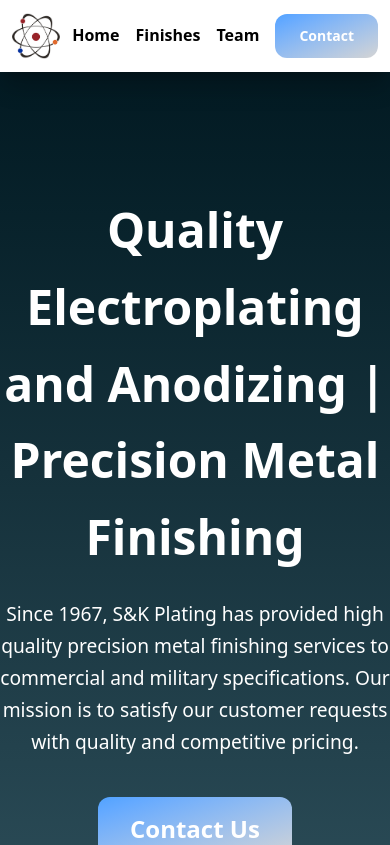
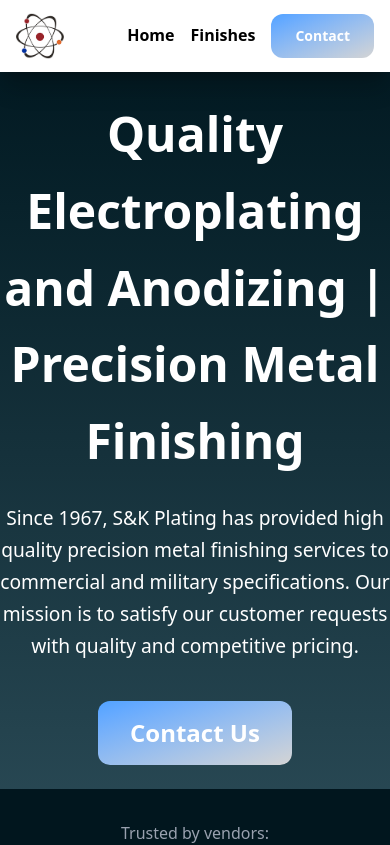
Before and after one commit to rjindavidson/sk, a Next.js app: page / in a window 390 px wide. Shown: the top 845 px of the page. Built offline with nearby package versions, Linux system fonts and the light colour scheme; what tailwind-animations would draw is missing.

Commit message:
header links

```diff
--- a/components/Footer.tsx
+++ b/components/Footer.tsx
@@ -2,7 +2,7 @@ import Image from "next/image";
 
 const Footer = () => {
   return (
-    <section id="" className="flex flex-col items-center justify-between text-center text-white h-screen">
+    <section id="contact" className="flex flex-col items-center justify-between text-center text-white h-screen">
       <div className="flex items-center justify-center h-[50vh] bg-[#124559] w-full">
         <div className="flex flex-col">
           <h2 className="font-bold text-[3rem]">Get in contact with us!</h2>
--- a/components/Gallery.tsx
+++ b/components/Gallery.tsx
@@ -2,7 +2,7 @@ import Image from 'next/image';
 
 const Gallery = () => {
   return (
-    <section className="flex flex-col items-center justify-center bg-white py-12 h-screen">
+    <section id="gallery" className="flex flex-col items-center justify-center bg-white py-12 h-screen">
       <div className="max-w-5xl text-center">
         <h2 className="font-bold text-[2.5rem]">What we do:</h2>
         <p className="text-[1.2rem] leading-8 p-8">Lorem ipsum dolor sit amet consectetur adipisicing elit. Nostrum amet distinctio cumque quod aperiam maxime temporibus ab quisquam nisi enim nemo consequatur accusamus expedita, eaque corrupti nam pariatur porro quibusdam!</p>
--- a/components/Header.tsx
+++ b/components/Header.tsx
@@ -5,7 +5,7 @@ import CTAButton from "./Button";
 const Header = () => {
   return (
     <header className="fixed top-0 left-0 right-0 w-full h-18 z-50 shadow-xl/20 bg-white">
-      <div className="flex px-3 md:px-6 items-center justify-between h-full max-h-full">
+      <div className="flex px-4 md:px-6 items-center justify-between h-full max-h-full">
         <div className="h-12">
           <Link href="#home">
             <Image alt="S&K Plating" height={0} width={0} sizes="100vw" className="w-12 h-12 object-contain transition-all duration-300 hover:scale-110" src="/sk-logo.png" />
@@ -14,18 +14,14 @@ const Header = () => {
         <nav className="h-16">
           <ul className="flex h-full items-center justify-center gap-4 font-semibold">
             <li>
-              <Link className="transition-all duration-300 hover:scale-105 block" href="">Home</Link>
+              <Link className="transition-all duration-300 hover:scale-105 block" href="#home">Home</Link>
             </li>
             <li>
-              <Link className="transition-all duration-300 hover:scale-105 hidden md:block" href="">Finishes & Coatings</Link>
-              <Link className="transition-all duration-300 hover:scale-105 md:hidden" href="">Finishes</Link>
+              <Link className="transition-all duration-300 hover:scale-105 hidden md:block" href="#gallery">Finishes & Coatings</Link>
+              <Link className="transition-all duration-300 hover:scale-105 md:hidden" href="#gallery">Finishes</Link>
             </li>
             <li>
-              <Link className="transition-all duration-300 hover:scale-105 hidden md:block" href="">Meet the Team</Link>
-              <Link className="transition-all duration-300 hover:scale-105 md:hidden" href="">Team</Link>
-            </li>
-            <li>
-              <CTAButton size="small" destination="">Contact</CTAButton>
+              <CTAButton size="small" destination="#contact">Contact</CTAButton>
             </li>
           </ul>
         </nav>
--- a/components/HomeSection.tsx
+++ b/components/HomeSection.tsx
@@ -3,10 +3,10 @@ import PartnerSection from "./PartnerSections";
 
 const HomeSection = () => {
   return (
-    <section id="home-section"
-      className="flex flex-col items-center justify-between text-center text-white pt-48
-      min-h-dvh bg-linear-to-b from-[#01161e] to-[#598392]">
-      <div className="flex flex-col gap-[1.4rem]">
+    <section id="home"
+      className="flex flex-col items-center justify-between text-center text-white pt-24
+      min-h-dvh bg-linear-to-b from-[#01161e] to-[#598392] md:pt-48">
+      <div className="flex flex-col gap-[1.4rem] mb-6">
         <h1 className="font-bold text-[3rem]">Quality Electroplating and Anodizing | Precision Metal Finishing</h1>
         <p className="text-[1.2rem] leading-8">
           Since 1967, S&K Plating has provided high quality precision metal finishing
```
